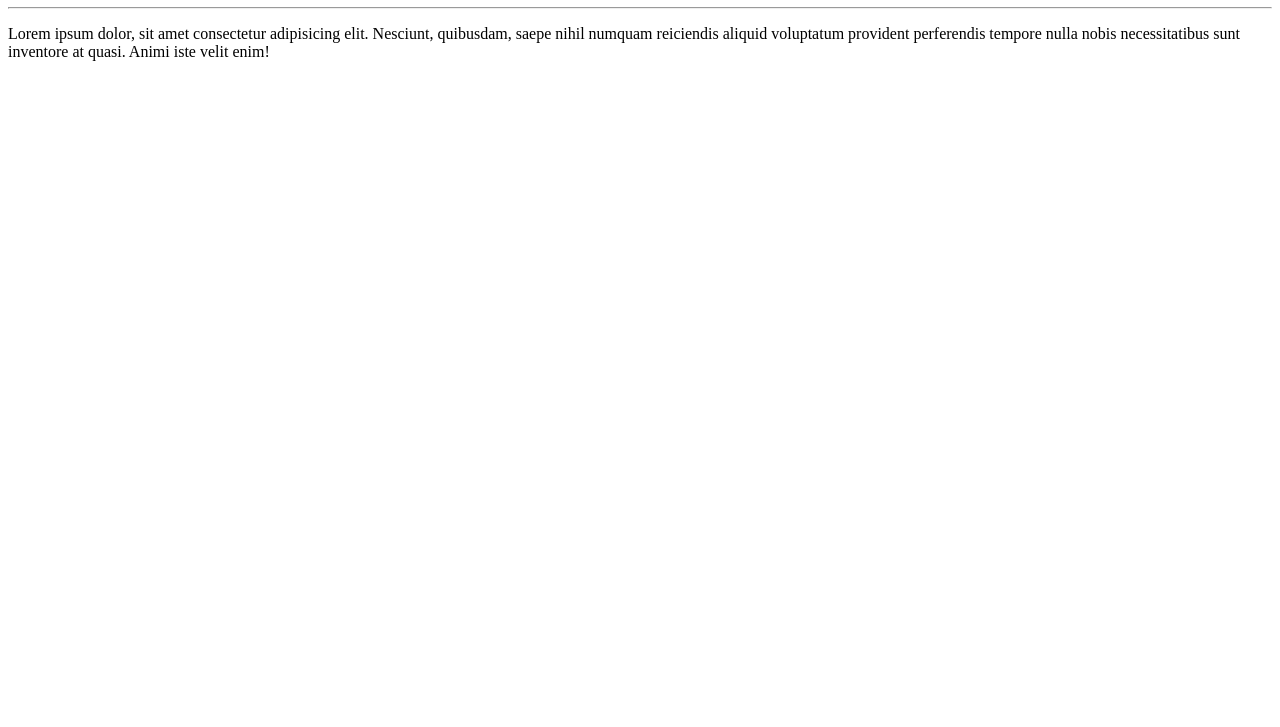
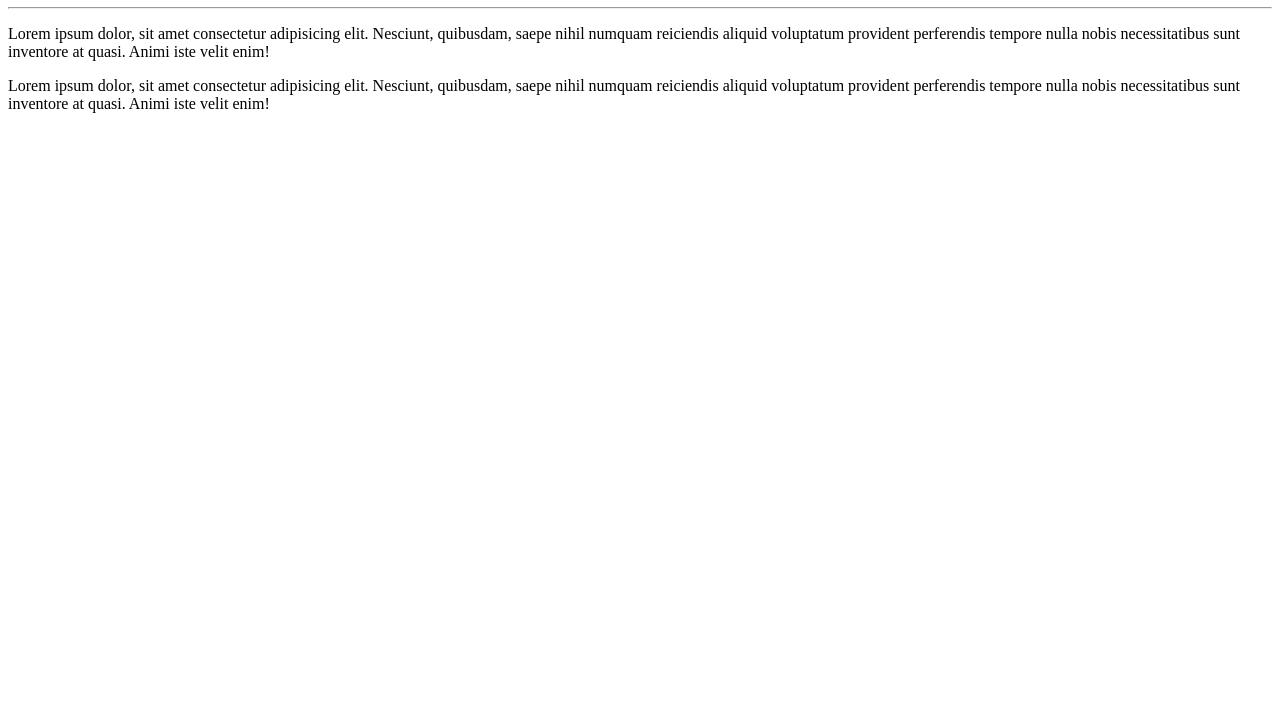
Before and after one commit to Amdio11/Ola-Mundo, a plain HTML site: page site-exemplo/index.html in a window 1280 px wide. Shown: the part 73-800 px from the top of the page. Drawn offline with Linux system fonts and the light colour scheme.

Commit message:
Adcionei um paragrafo

```diff
--- a/site-exemplo/index.html
+++ b/site-exemplo/index.html
@@ -10,5 +10,6 @@
     <h1>Curso Git, Github</h1>
     <hr>
     <p>Lorem ipsum dolor, sit amet consectetur adipisicing elit. Nesciunt, quibusdam, saepe nihil numquam reiciendis aliquid voluptatum provident perferendis tempore nulla nobis necessitatibus sunt inventore at quasi. Animi iste velit enim!</p>
+    <p>Lorem ipsum dolor, sit amet consectetur adipisicing elit. Nesciunt, quibusdam, saepe nihil numquam reiciendis aliquid voluptatum provident perferendis tempore nulla nobis necessitatibus sunt inventore at quasi. Animi iste velit enim!</p>
 </body>
 </html>
```
